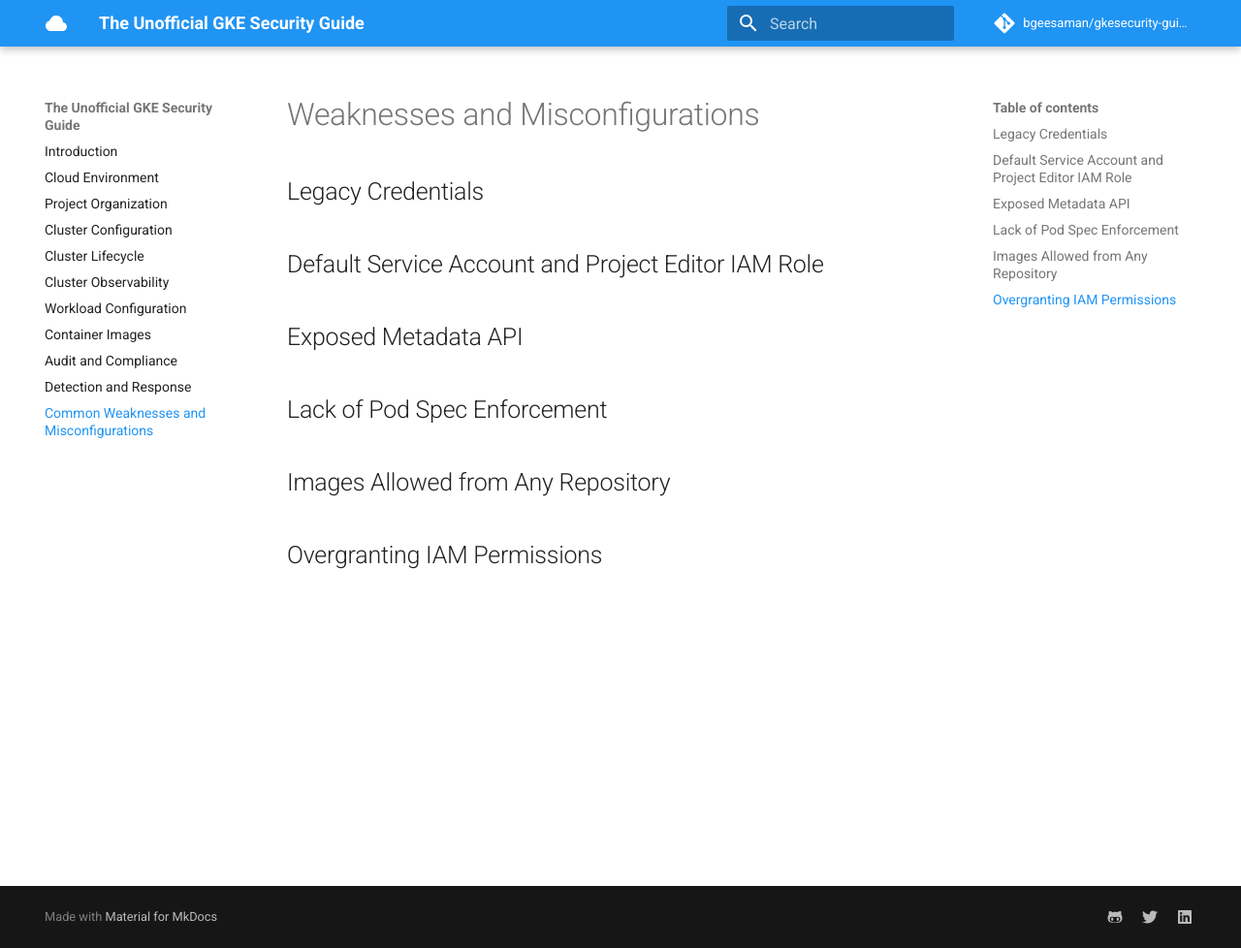
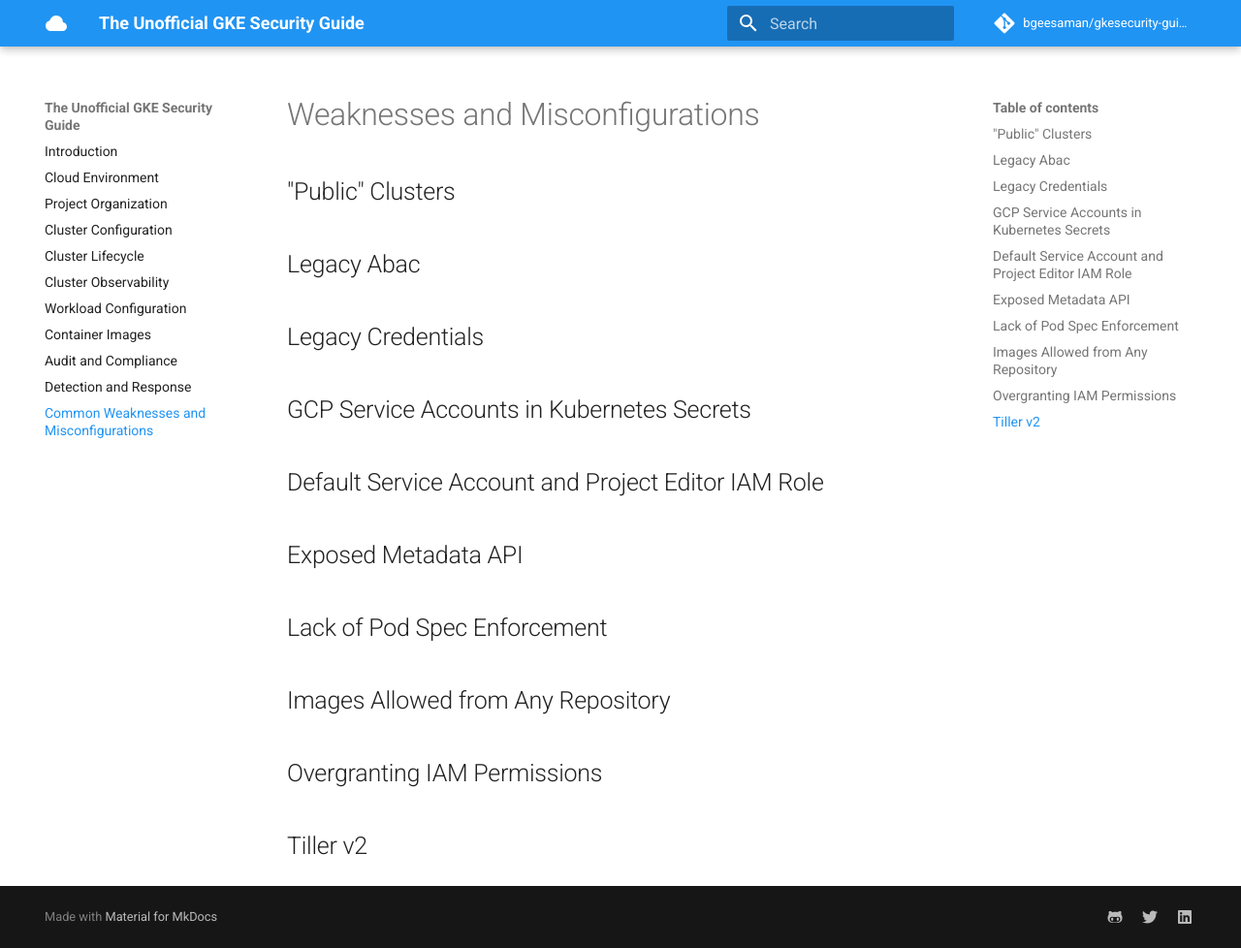
Before and after one commit to bgeesaman/gkesecurity-guide, an MkDocs documentation site: the page built from docs/weaknesses_and_misconfigurations.md, in a window 1280 px wide and 978 px high. Shown: the whole window at 97% size. Built offline with MkDocs 1.6.1 and Material for MkDocs 9.7.7, drawn with Linux system fonts in a browser that asks for light colours; comment, search, counter and statistics services are not loaded.

Commit message:
weaknesses

```diff
--- a/docs/weaknesses_and_misconfigurations.md
+++ b/docs/weaknesses_and_misconfigurations.md
@@ -1,6 +1,12 @@
 # Weaknesses and Misconfigurations
 
+## "Public" Clusters
+
+## Legacy Abac
+
 ## Legacy Credentials
+
+## GCP Service Accounts in Kubernetes Secrets
 
 ## Default Service Account and Project Editor IAM Role
 
@@ -11,3 +17,5 @@
 ## Images Allowed from Any Repository
 
 ## Overgranting IAM Permissions
+
+## Tiller v2
```
